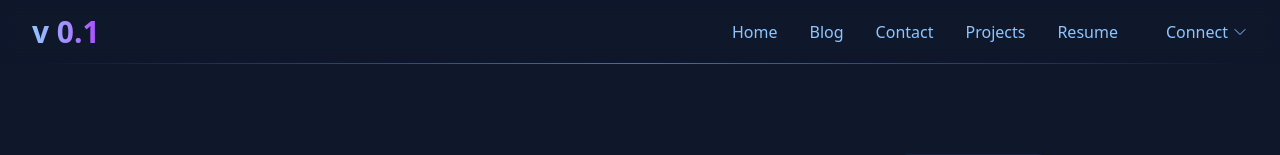
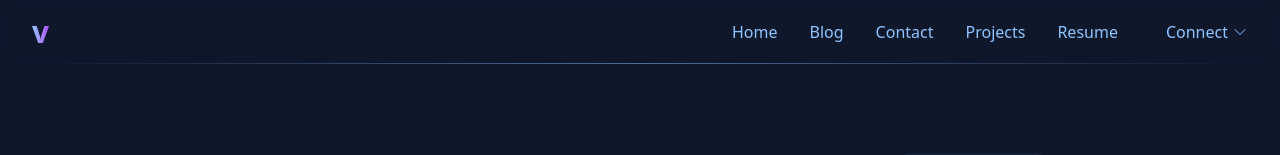
Before and after one commit to vedantlahane/portfolio, a React (Vite) app in the folder client/: page / in a window 1280 px wide. Shown: the top 155 px of the page. Built offline with nearby package versions, Linux system fonts and the light colour scheme; grey boxes are pictures that could not be loaded.

Commit message:
Remove version number from Navbar display for cleaner appearance

```diff
--- a/client/src/components/Navbar.jsx
+++ b/client/src/components/Navbar.jsx
@@ -33,7 +33,7 @@ const Navbar = () => {
           <Link to="/" className="z-10">
             <span className="text-3xl font-bold bg-gradient-to-r from-blue-300 to-purple-500
               bg-clip-text text-transparent">
-              v 0.1
+              v
             </span>
           </Link>
 
```
